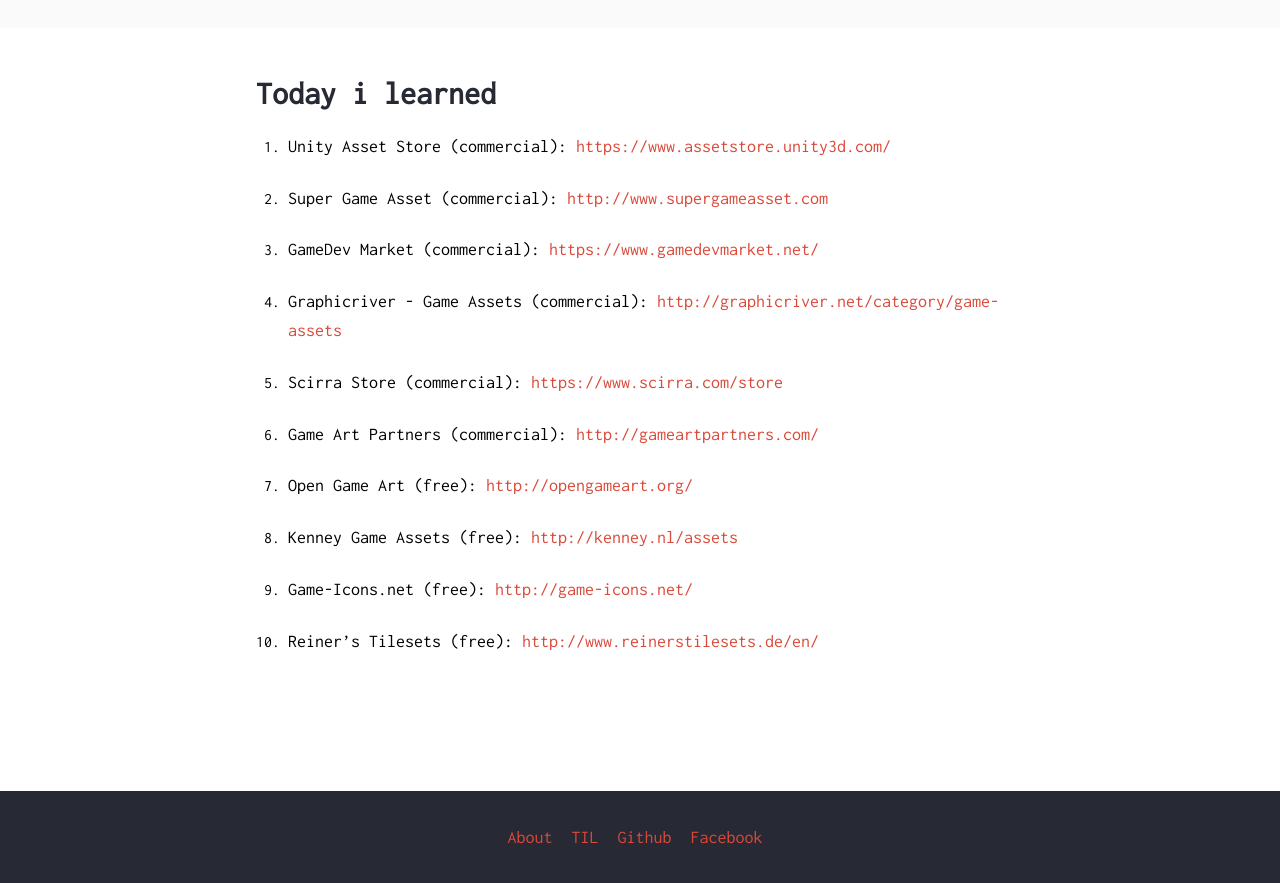
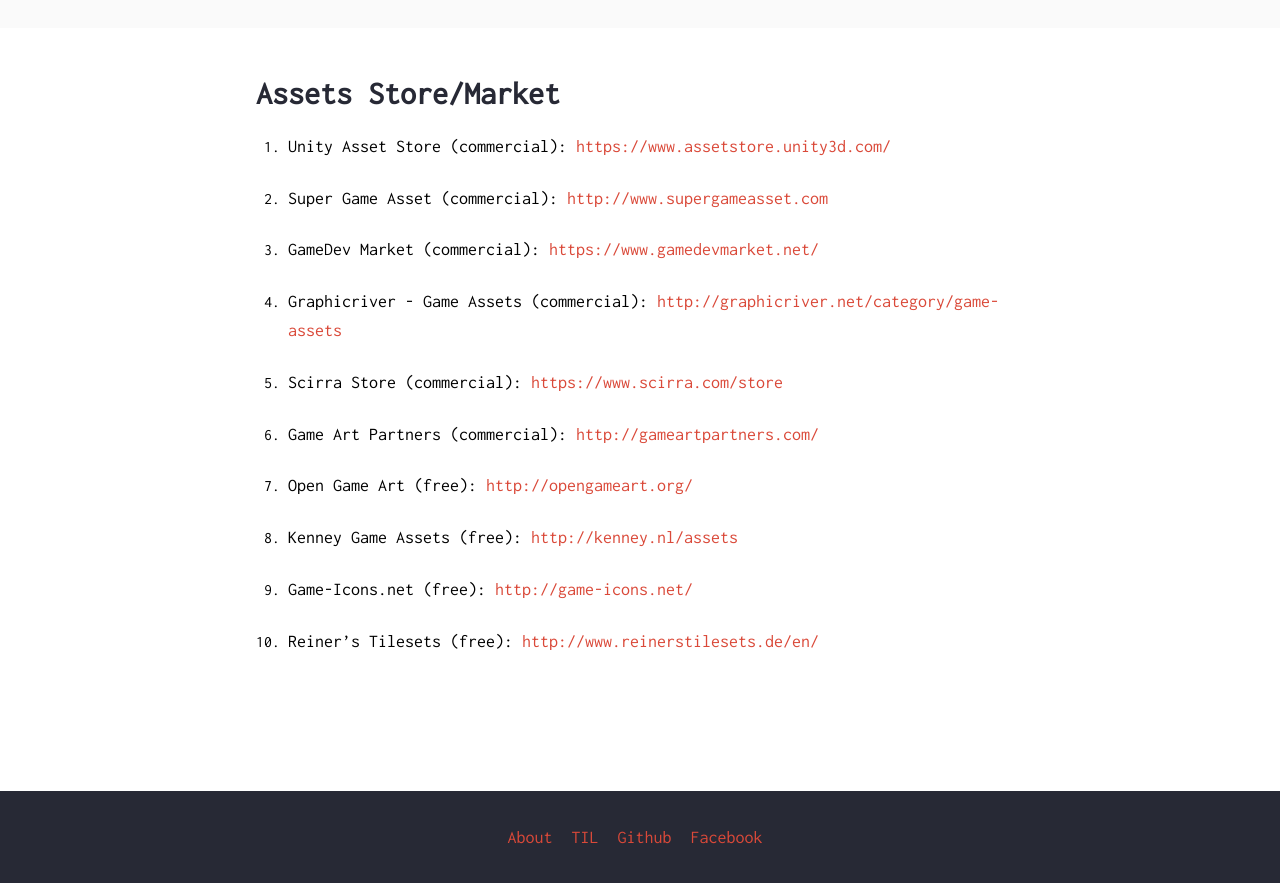
Before and after one commit to bboynam99/dotrungkien.github.io, a Jekyll site: the page built from game-assets.md, in a window 1280 px wide, cut to the strip 258-1157 px from the top of the page. Shown: the top 883 px of the strip. Built offline with Jekyll 4.4.1, drawn with Linux system fonts in a browser that asks for light colours; nearby versions of some CDN libraries.

Commit message:
update page

```diff
--- a/game-assets.md
+++ b/game-assets.md
@@ -1,6 +1,6 @@
 ---
 layout: task
-title: Today i learned
+title: Assets Store/Market
 permalink: /asset
 ---
 
```
